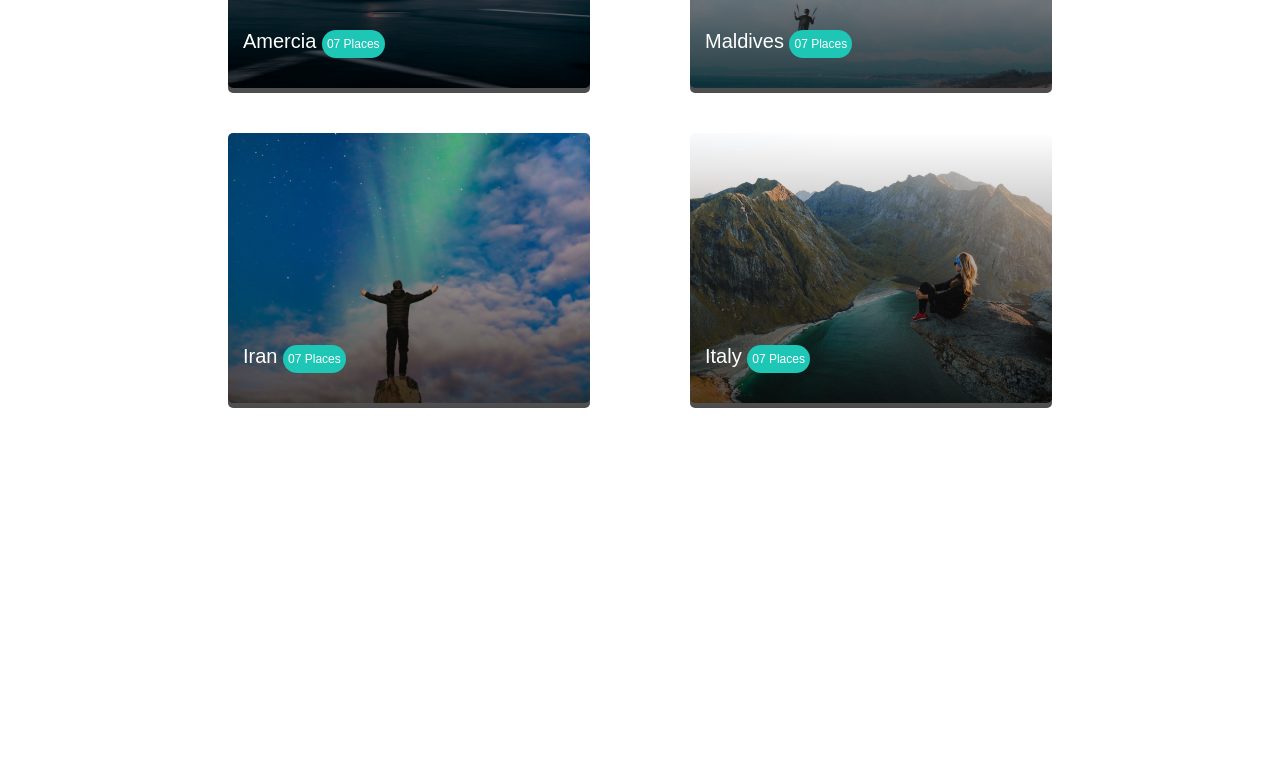
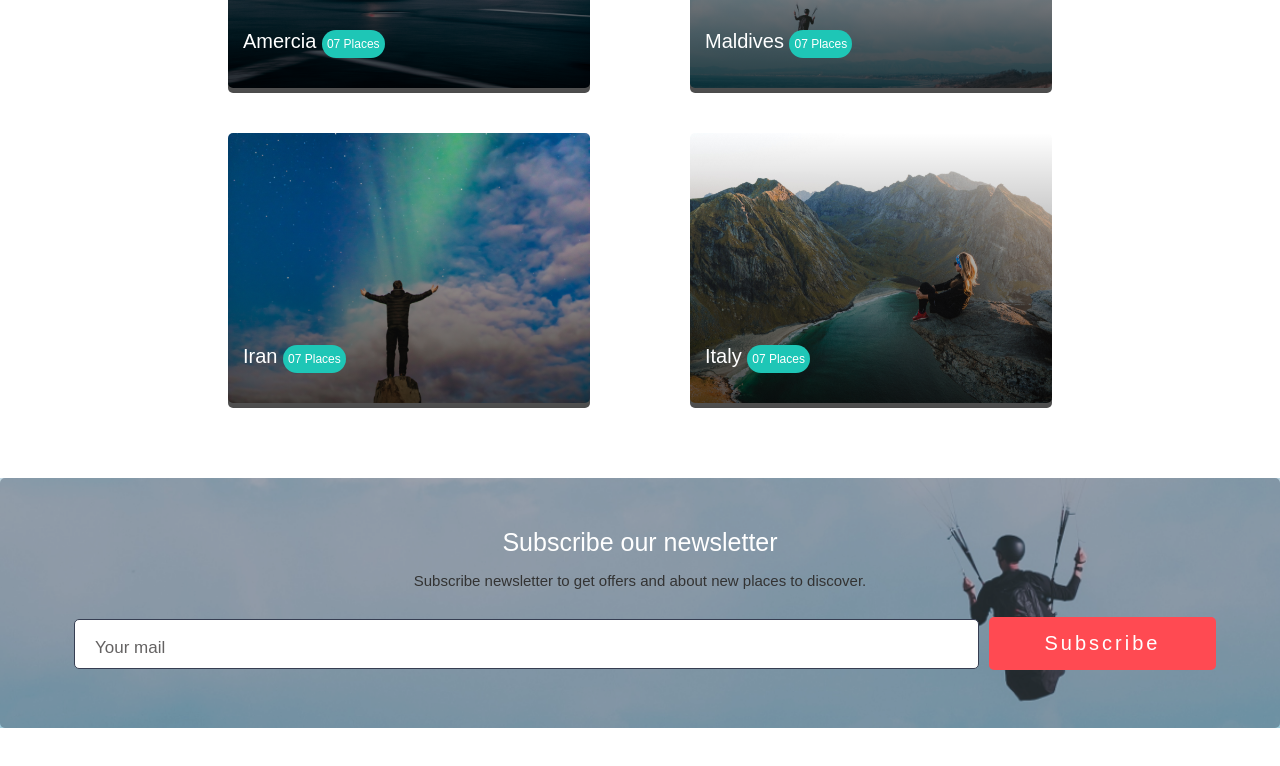
Before and after one commit to milad8118/travelo-template, a plain HTML site: page index.html in a window 1280 px wide. Shown: the part 1987-2753 px from the top of the page. Drawn offline with Linux system fonts and the light colour scheme.

Commit message:
adding newsletter

```diff
--- a/index.html
+++ b/index.html
@@ -96,38 +96,39 @@
                         <a href="#"> <span class="article-box-link"></span></a>
                         <img src="./images/1.png" alt="">
                         <div class="information">
-                            <p class="transition-red">Italy <a class="article-link transition-back-red" href="https:google.com">07 Places</a></p>
+                            <p class="transition-red">Italy <a class="article-link transition-back-red"
+                                    href="https:google.com">07 Places</a></p>
                         </div>
                     </article>
-                     <article class="image-pop transition">
+                    <article class="image-pop transition">
                         <a href="#"> <span class="article-box-link"></span></a>
                         <img src="./images/2.png" alt="">
                         <div class="information">
                             <p>Brazil <a class="article-link transition-back-red" href="#">07 Places</a></p>
                         </div>
                     </article>
-                     <article class="image-pop transition">
+                    <article class="image-pop transition">
                         <a href="#"> <span class="article-box-link"></span></a>
                         <img src="./images/3.png" alt="">
                         <div class="information">
                             <p>Amercia <a class="article-link transition-back-red" href="#">07 Places</a></p>
                         </div>
                     </article>
-                     <article class="image-pop transition">
+                    <article class="image-pop transition">
                         <a href="#"> <span class="article-box-link"></span></a>
                         <img src="./images/4.png" alt="">
                         <div class="information">
                             <p>Maldives <a class="article-link transition-back-red" href="#">07 Places</a></p>
                         </div>
                     </article>
-                     <article class="image-pop transition">
+                    <article class="image-pop transition">
                         <a href="#"> <span class="article-box-link"></span></a>
                         <img src="./images/5.png" alt="">
                         <div class="information">
                             <p>Iran <a class="article-link transition-back-red" href="#">07 Places</a></p>
                         </div>
                     </article>
-                     <article class="image-pop transition">
+                    <article class="image-pop transition">
                         <a href="#"> <span class="article-box-link"></span></a>
                         <img src="./images/6.png" alt="">
                         <div class="information">
@@ -138,6 +139,20 @@
 
             </div>
             </div>
+            <section class="newsletter d-flex">
+
+                <div class="newsletter-head d-flex">
+                    <h5> Subscribe our newsletter</h5>
+                    <p>Subscribe newsletter to get offers and about new places to discover.</p>
+                </div>
+                <div class="newsletter-main d-flex">
+                    <form class="newsletter-form d-flex" action="">
+                        <input type="email" placeholder="Your mail">
+                        <button class="btn news-letter-btn transition-back-green">Subscribe</button>
+                    </form>
+                </div>
+
+            </section>
         </main>
         <aside>
 
--- a/styles/media-queries.css
+++ b/styles/media-queries.css
@@ -15,7 +15,7 @@
 
 
 @media (min-width: 768px) {
-    .image-pop{
+    .image-pop {
         margin: 20px 10px;
     }
 }
@@ -100,9 +100,35 @@
         height: 3rem;
         margin: 10px 1rem 1rem 0;
     }
-    .image-pop{
+
+    .image-pop {
         margin: 20px 50px;
     }
+
+    /* .newsletter{
+        flex-wrap: nowrap;
+        flex-direction: row;
+        justify-content: space-around;
+        align-content: center;
+
+    } */
+    .newsletter-form {
+        flex-direction: row;
+        flex-wrap: nowrap;
+        padding: 0;
+        margin: 0;
+        width: 90%;
+    }
+
+    .news-letter-btn {
+        width: 20%;
+    }
+
+    .newsletter-form input {
+        width: 80%;
+    }
+
+    ;
 }
 
 @media (min-width: 1200px) {
--- a/styles/style.css
+++ b/styles/style.css
@@ -29,7 +29,17 @@ a {
     text-decoration: none;
     color: #333;
 }
+input {
 
+    width: 100%;
+    padding: 0 3vw;
+    height: 8vw;
+    margin: 15px 5vw;
+    border: 1px solid #363e52;
+    border-radius: 5px;
+
+    outline-style: none;
+}
 .clearfix::after,
 .clearfix::before {
     content: '';
@@ -327,18 +337,11 @@ header {
 
 
 }
+.search-form input{
+    background-color: transparent;
+    color: white;
+}
 
-.search-form input {
-    background-color: transparent;
-    width: 100%;
-    padding: 0 3vw;
-    height: 8vw;
-    margin: 15px 5vw;
-    border: 1px solid #363e52;
-    border-radius: 5px;
-    color: white;
-    outline-style: none;
-}
 
 .search-form input::placeholder {
     color: #cecece;
@@ -444,3 +447,78 @@ main {
     left: 0;
     top: 0;
 }
+
+/* newsletter */
+.newsletter{
+    flex-wrap: wrap;
+    flex-direction: column;
+    justify-content: center;
+    align-content: center;
+    width: 100%;
+    background-image: url(../images/newsletter.png);
+    background-position: center center;
+    background-size: cover;
+    height: 250px;
+    position: relative;
+}
+.newsletter::before {
+    background:  #040e27;
+    opacity: .3;
+    position: absolute;
+    content: '';
+    width: 100%;
+    border-radius: 5px;
+    height: 100%;
+    top: 0;
+    left: 0;
+}
+.newsletter-head{
+    justify-content: center;
+    align-content: center;
+    flex-direction: column;
+    z-index: 5;
+
+}
+.newsletter-main{
+    z-index: 5;
+    width: 100%;
+    justify-content: center;
+}
+.newsletter-head h5{
+ margin-bottom: 15px;
+    font-size: 25px;
+    font-weight: 400;
+    text-align: center;
+    color: white;
+
+}
+.newsletter p{
+    font-size: 15px;
+    color: #333;
+    margin-bottom: 20px;
+    text-align: center;
+}
+.newsletter-form{
+    flex-direction: column;
+    align-items: center;
+    justify-content: center;
+    flex-wrap: wrap;
+    width: 60%;
+}
+
+.newsletter-form input{
+padding: 15px 20px 5px 20px;
+margin: 10px;
+width: 100%;
+height: 50px;
+}
+.newsletter-form input::placeholder {
+    color: rgb(100, 98, 98);
+    font-size: 17px;
+
+}
+.news-letter-btn{
+    background-color: #ff4a52;
+    width: 100%;
+
+}
```
